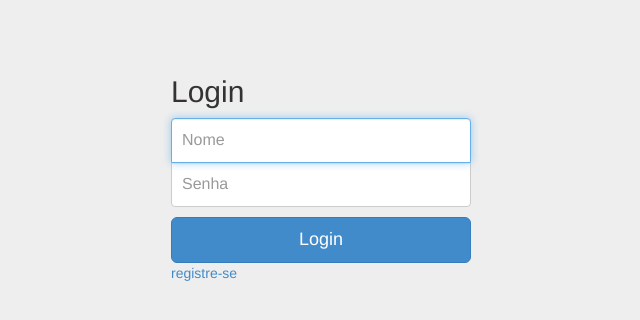
After one commit to brunooliveiramac/social-network, a Django app: template usuarios/templates/login.html in a window 1280 px wide. The commit adds this page. Shown: the top 320 px of the page, without its empty margins (319-959 px from the left). Run offline with Django 3.2, Linux system fonts and the light colour scheme; the template is opened without the code that fills it: values that come from a table or form of the project are taken from there, others are empty.

Commit message:
finish login and registration

```diff
--- a/connectedin/settings.py
+++ b/connectedin/settings.py
@@ -56,7 +56,7 @@ ROOT_URLCONF = 'connectedin.urls'
 TEMPLATES = [
     {
         'BACKEND': 'django.template.backends.django.DjangoTemplates',
-        'DIRS': [],
+        'DIRS': ["templates"],
         'APP_DIRS': True,
         'OPTIONS': {
             'context_processors': [
@@ -120,3 +120,7 @@ USE_TZ = True
 # https://docs.djangoproject.com/en/2.0/howto/static-files/
 
 STATIC_URL = '/static/'
+
+LOGIN_URL="/login"
+LOGOUT_URL="/logout"
+LOGIN_REDIRECT_URL="/"
--- a/perfis/templates/base.html
+++ b/perfis/templates/base.html
@@ -13,7 +13,7 @@
       <div class="header">
         <ul class="nav nav-pills pull-right">
           <li class=""><a href="{% url 'index' %}">{{perfil_logado.nome}}</a></li>
-          <li class=""><a href="/logout/">Logout</a></li>
+          <li class=""><a href="{% url 'logout' %}">Logout</a></li>
         </ul>
         <h3 class="text-muted">ConnectedIn</h3>
       </div>
--- /dev/null
+++ b/usuarios/forms.py
@@ -0,0 +1,29 @@
+from django import forms
+from django.contrib.auth.models import User
+
+
+class RegistrarUsuarioForm(forms.Form):
+
+    nome = forms.CharField(required=True)
+    email = forms.EmailField(required=True)
+    senha = forms.CharField(required=True)
+    telefone = forms.CharField(required=True)
+    nome_empresa = forms.CharField(required=True)
+
+    def is_valid(self):
+      valid = True
+      if not super(RegistrarUsuarioForm, self).is_valid():
+          self.adiciona_erro('Por favor, verifique os dados informados')
+          valid = False
+
+      user_exists = User.objects.filter(username=self.data['nome']).exists()
+
+      if user_exists:
+          self.adiciona_erro('Usuario ja existente')
+          valid = False
+
+      return valid
+
+    def adiciona_erro(self, message):
+      errors = self._errors.setdefault(forms.forms.NON_FIELD_ERRORS, forms.utils.ErrorList())
+      errors.append(message)
--- /dev/null
+++ b/usuarios/templates/login.html
@@ -0,0 +1,28 @@
+{% extends "base_usuario.html" %}
+
+{% block body %}
+
+    <form class="form-signin" role="form" action="{% url 'login' %}" method="post">
+        {% csrf_token %}
+
+        <h2 class="form-signin-heading">Login</h2>
+
+        <input type="text" id="id_username" name="username" class="form-control" placeholder="Nome" required autofocus>
+
+        <input type="password" id="id_password" name="password" class="form-control" placeholder="Senha" required>
+
+        <button class="btn btn-lg btn-primary btn-block" type="submit" value="Login">Login</button>
+
+        <input type="hidden" name="next" value="{{ next }}" />
+
+        {% if form.errors %}
+          <div class="alert alert-danger">
+            <button type="button" class="close" data-dismiss="alert" aria-hidden="true">&times;</button>
+            Por favor, verifique o Email e/ou Senha informados
+          </div>
+        {% endif %}
+
+        <a href="{% url 'registrar' %}">registre-se</a>
+    </form>
+
+{% endblock %}
--- a/usuarios/urls.py
+++ b/usuarios/urls.py
@@ -1,7 +1,11 @@
 from django.contrib import admin
 from django.urls import path
 from usuarios.views import RegistrarUsuarioView
+from django.contrib.auth import views
 
 urlpatterns = [
-    path('registrar', RegistrarUsuarioView.as_view(), name='registrar')
+    path('registrar', RegistrarUsuarioView.as_view(), name='registrar'),
+    path('login', views.login, {'template_name':'login.html'}, name='login'),
+    path('logout', views.logout_then_login, {'login_url':'/login'}, name='logout')
+
 ]
```
Also changed, not shown: perfis/models.py (+6 -1 lines), perfis/views.py (+7 -1 lines), usuarios/templates/registrar.html (+6 -1 lines), usuarios/views.py (+28 -2 lines), db.sqlite3, perfis/migrations/0004_auto_20180722_2208.py (added).
